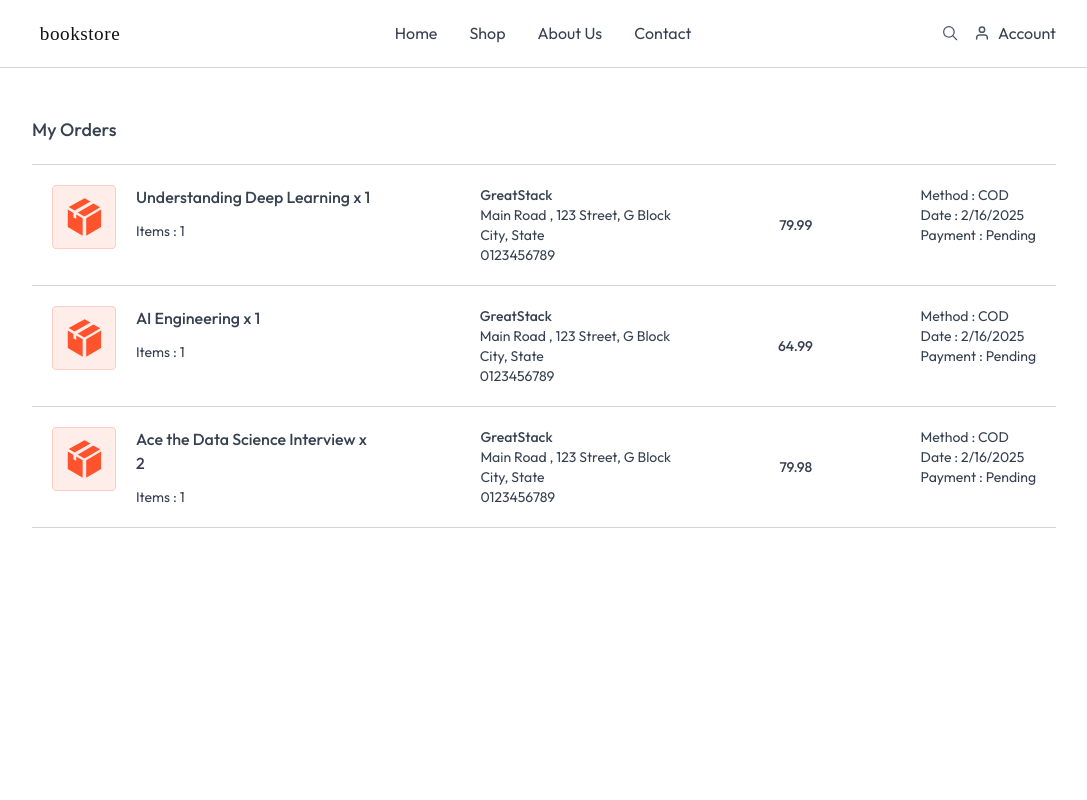
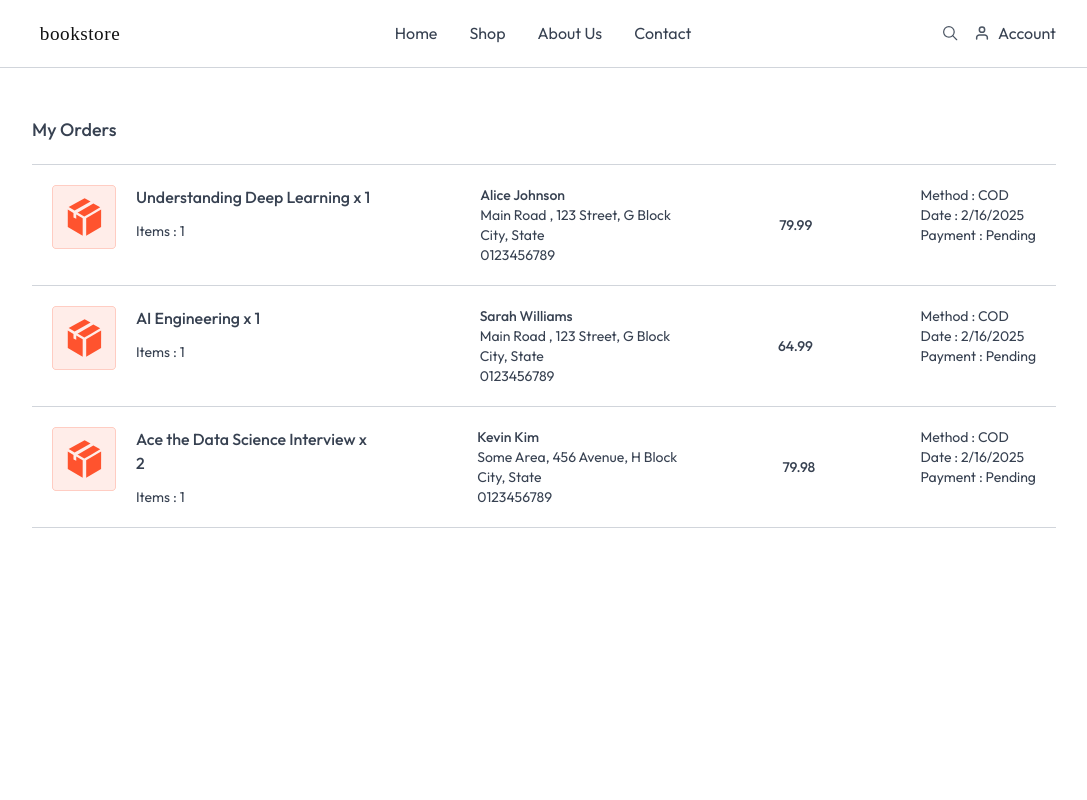
Before and after one commit to asselaltayeva/ai-bookstore, a Next.js app: page /my-orders in a window 1280 px wide. Shown: the top 800 px of the page, without its empty margins (96-1183 px from the left). Built offline with nearby package versions, Linux system fonts and the light colour scheme; no server answers; the database is empty.

Commit message:
shopping

```diff
--- a/app/cart/page.jsx
+++ b/app/cart/page.jsx
@@ -1,4 +1,4 @@
-'use client'
+"use client";
 import React from "react";
 import { assets } from "@/assets/assets";
 import OrderSummary from "@/components/OrderSummary";
@@ -7,8 +7,14 @@ import Navbar from "@/components/Navbar";
 import { useAppContext } from "@/context/AppContext";
 
 const Cart = () => {
-
-  const { products, router, cartItems, addToCart, updateCartQuantity, getCartCount } = useAppContext();
+  const {
+    products,
+    router,
+    cartItems,
+    addToCart,
+    updateCartQuantity,
+    getCartCount,
+  } = useAppContext();
 
   return (
     <>
@@ -17,9 +23,11 @@ const Cart = () => {
         <div className="flex-1">
           <div className="flex items-center justify-between mb-8 border-b border-gray-500/30 pb-6">
             <p className="text-2xl md:text-3xl text-gray-500">
-              Your <span className="font-medium text-orange-600">Cart</span>
+              Your <span className="font-medium text-black">Cart</span>
             </p>
-            <p className="text-lg md:text-xl text-gray-500/80">{getCartCount()} Items</p>
+            <p className="text-lg md:text-xl text-gray-500/80">
+              {getCartCount()} Items
+            </p>
           </div>
           <div className="overflow-x-auto">
             <table className="min-w-full table-auto">
@@ -41,7 +49,9 @@ const Cart = () => {
               </thead>
               <tbody>
                 {Object.keys(cartItems).map((itemId) => {
-                  const product = products.find(product => product._id === itemId);
+                  const product = products.find(
+                    (product) => product._id === itemId
+                  );
 
                   if (!product || cartItems[itemId] <= 0) return null;
 
@@ -59,7 +69,7 @@ const Cart = () => {
                             />
                           </div>
                           <button
-                            className="md:hidden text-xs text-orange-600 mt-1"
+                            className="md:hidden text-xs text-black underline underline-offset-1 mt-1"
                             onClick={() => updateCartQuantity(product._id, 0)}
                           >
                             Remove
@@ -68,24 +78,43 @@ const Cart = () => {
                         <div className="text-sm hidden md:block">
                           <p className="text-gray-800">{product.name}</p>
                           <button
-                            className="text-xs text-orange-600 mt-1"
+                            className="text-xs text-black mt-1"
                             onClick={() => updateCartQuantity(product._id, 0)}
                           >
                             Remove
                           </button>
                         </div>
                       </td>
-                      <td className="py-4 md:px-4 px-1 text-gray-600">${product.offerPrice}</td>
+                      <td className="py-4 md:px-4 px-1 text-gray-600">
+                        ${product.offerPrice}
+                      </td>
                       <td className="py-4 md:px-4 px-1">
                         <div className="flex items-center md:gap-2 gap-1">
-                          <button onClick={() => updateCartQuantity(product._id, cartItems[itemId] - 1)}>
+                          <button
+                            onClick={() =>
+                              updateCartQuantity(
+                                product._id,
+                                cartItems[itemId] - 1
+                              )
+                            }
+                          >
                             <Image
                               src={assets.decrease_arrow}
                               alt="decrease_arrow"
                               className="w-4 h-4"
                             />
                           </button>
-                          <input onChange={e => updateCartQuantity(product._id, Number(e.target.value))} type="number" value={cartItems[itemId]} className="w-8 border text-center appearance-none"></input>
+                          <input
+                            onChange={(e) =>
+                              updateCartQuantity(
+                                product._id,
+                                Number(e.target.value)
+                              )
+                            }
+                            type="number"
+                            value={cartItems[itemId]}
+                            className="w-8 border text-center appearance-none"
+                          ></input>
                           <button onClick={() => addToCart(product._id)}>
                             <Image
                               src={assets.increase_arrow}
@@ -95,19 +124,32 @@ const Cart = () => {
                           </button>
                         </div>
                       </td>
-                      <td className="py-4 md:px-4 px-1 text-gray-600">${(product.offerPrice * cartItems[itemId]).toFixed(2)}</td>
+                      <td className="py-4 md:px-4 px-1 text-gray-600">
+                        ${(product.offerPrice * cartItems[itemId]).toFixed(2)}
+                      </td>
                     </tr>
                   );
                 })}
               </tbody>
             </table>
           </div>
-          <button onClick={()=> router.push('/all-products')} className="group flex items-center mt-6 gap-2 text-orange-600">
-            <Image
-              className="group-hover:-translate-x-1 transition"
-              src={assets.arrow_right_icon_colored}
-              alt="arrow_right_icon_colored"
-            />
+          <button
+            onClick={() => router.push("/all-products")}
+            className="group flex items-center mt-6 gap-2 text-black"
+          >
+            <svg
+              className="ml-2 -mr-1 w-4 h-4 transition-transform group-hover:-translate-x-1"
+              fill="none"
+              stroke="currentColor"
+              strokeWidth="2"
+              viewBox="0 0 24 24"
+            >
+              <path
+                strokeLinecap="round"
+                strokeLinejoin="round"
+                d="M15 19l-7-7 7-7"
+              />
+            </svg>
             Continue Shopping
           </button>
         </div>
--- a/app/product/[id]/page.jsx
+++ b/app/product/[id]/page.jsx
@@ -108,7 +108,7 @@ const Product = () => {
                         <button onClick={() => addToCart(productData._id)} className="w-full py-3.5 bg-gray-100 text-gray-800/80 hover:bg-gray-200 transition">
                             Add to Cart
                         </button>
-                        <button onClick={() => { addToCart(productData._id); router.push('/cart') }} className="w-full py-3.5 bg-zinc-900-600-500 text-white hover:bg-zinc-900-600-600 transition">
+                        <button onClick={() => { addToCart(productData._id); router.push('/cart') }} className="w-full py-3.5 bg-zinc-900 text-white hover:bg-zinc-900-600-600 transition">
                             Buy now
                         </button>
                     </div>
--- a/assets/assets.js
+++ b/assets/assets.js
@@ -298,7 +298,7 @@ export const orderDummyData = [
     address: {
       _id: "67a1e4233f34a77b6dde9055",
       userId: "user_2sZFHS1UIIysJyDVzCpQhUhTIhw",
-      fullName: "GreatStack",
+      fullName: "Alice Johnson",
       phoneNumber: "0123456789",
       pincode: 654321,
       area: "Main Road , 123 Street, G Block",
@@ -338,7 +338,7 @@ export const orderDummyData = [
     address: {
       _id: "67a1e4233f34a77b6dde9055",
       userId: "user_2sZFHS1UIIysJyDVzCpQhUhTIhw",
-      fullName: "GreatStack",
+      fullName: "Sarah Williams",
       phoneNumber: "0123456789",
       pincode: 654321,
       area: "Main Road , 123 Street, G Block",
@@ -378,10 +378,10 @@ export const orderDummyData = [
     address: {
       _id: "67a1e4233f34a77b6dde9055",
       userId: "user_2sZFHS1UIIysJyDVzCpQhUhTIhw",
-      fullName: "GreatStack",
+      fullName: "Kevin Kim",
       phoneNumber: "0123456789",
       pincode: 654321,
-      area: "Main Road , 123 Street, G Block",
+      area: "Some Area, 456 Avenue, H Block",
       city: "City",
       state: "State",
       __v: 0
@@ -397,7 +397,7 @@ export const addressDummyData = [
   {
     "_id": "67a1e4233f34a77b6dde9055",
     "userId": "user_2sZFHS1UIIysJyDVzCpQhUhTIhw",
-    "fullName": "GreatStack",
+    "fullName": "Soon Lee",
     "phoneNumber": "0123456789",
     "pincode": 654321,
     "area": "Main Road , 123 Street, G Block",
--- a/context/AppContext.jsx
+++ b/context/AppContext.jsx
@@ -1,6 +1,5 @@
 'use client'
 
-import { productsDummyData } from "@/assets/assets";
 import { useAuth, useUser } from "@clerk/nextjs";
 import axios from "axios";
 import { useRouter } from "next/navigation";
@@ -79,11 +78,16 @@ export const AppContextProvider = ({ children }) => {
 
 
     const addToCart = (itemId) => {
-        setCartItems(prev => {
-            const cart = structuredClone(prev);
-            cart[itemId] = (cart[itemId] || 0) + 1;
-            return cart;
-        });
+        let cartData = structuredClone(cartItems);
+
+        if (cartData[itemId]) {
+            cartData[itemId] += 1;
+        } else {
+            cartData[itemId] = 1;
+        }
+
+        setCartItems(cartData);
+        toast.success("Item added to cart");
     };
 
     const updateCartQuantity = (itemId, quantity) => {
```
